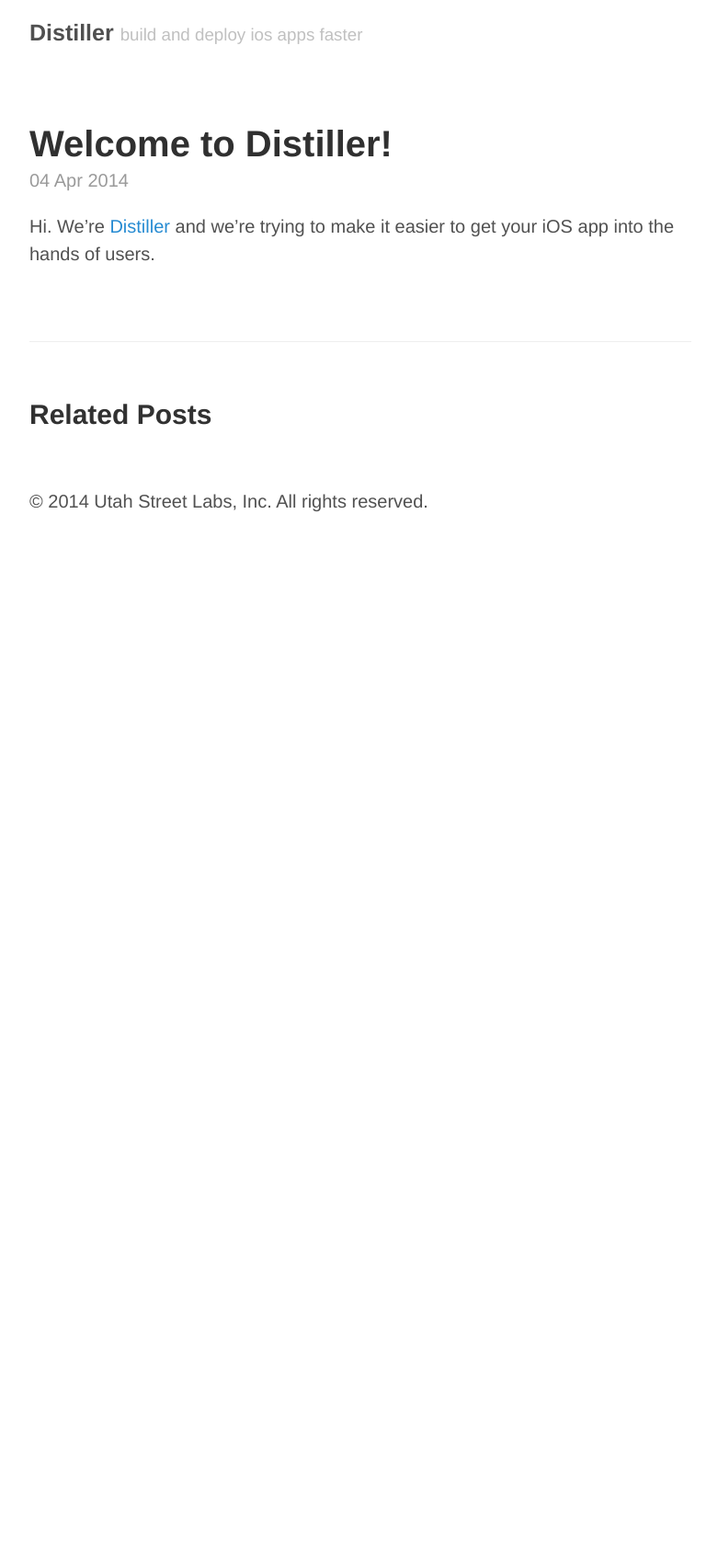
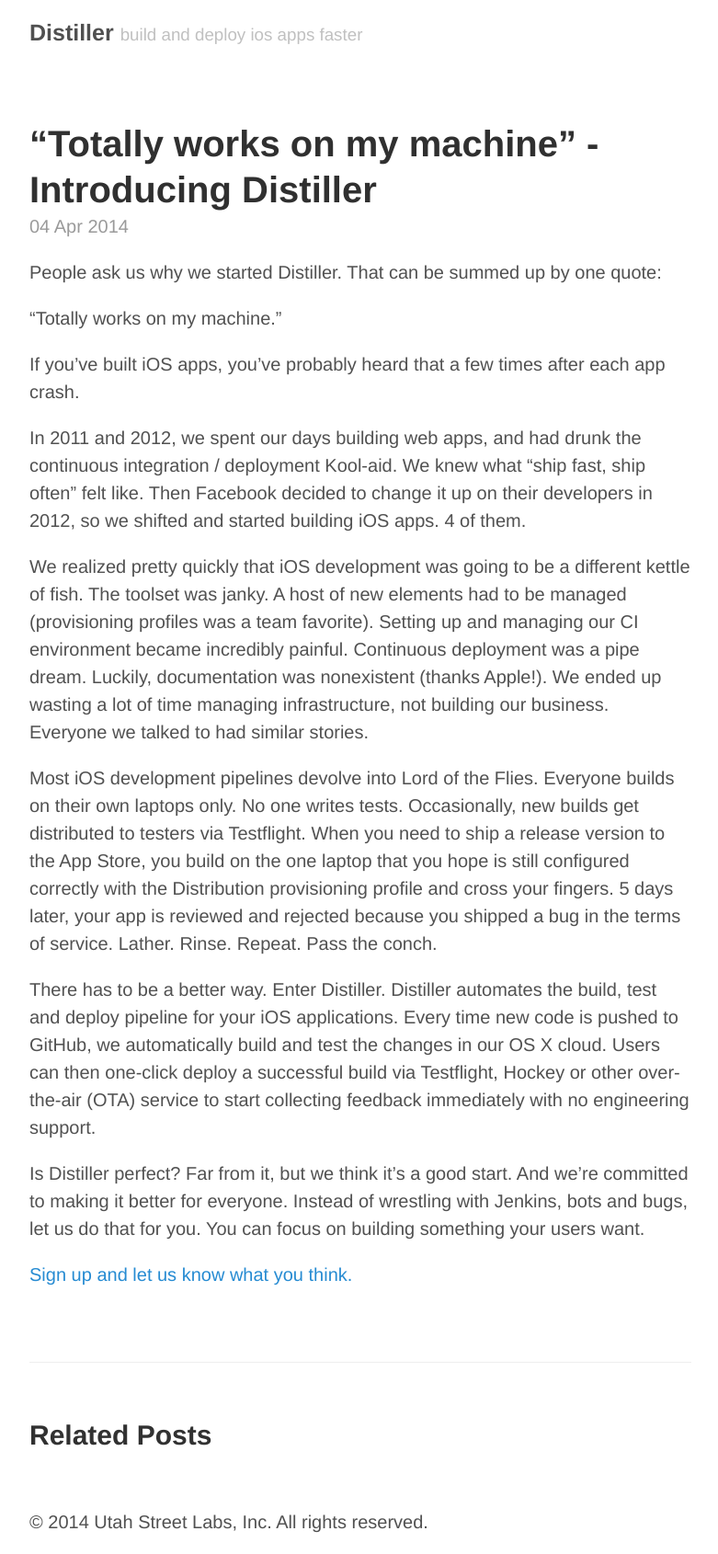
Before and after one commit to distiller/blog.distiller.io, a Jekyll site: the page built from _posts/2014-04-04-welcome.md, in a window 1280 px wide. Shown: the whole page at 92% size, without its empty margins (248-1029 px from the left). Built offline with Jekyll 4.4.1, drawn with Linux system fonts in a browser that asks for light colours; Markdown is read by kramdown in place of the engine named in the settings; before the commit the page ends 900 px from its top, so only the background shows below that.

Commit message:
this is the edited first post

```diff
--- a/_posts/2014-04-04-welcome.md
+++ b/_posts/2014-04-04-welcome.md
@@ -1,7 +1,22 @@
 ---
 layout: post
-title: Welcome to Distiller!
+title: “Totally works on my machine” - Introducing Distiller
 ---
 
-Hi. We're [Distiller](http://distiller.io) and we're trying to make it easier
-to get your iOS app into the hands of users.
+People ask us why we started Distiller.  That can be summed up by one quote:
+
+“Totally works on my machine.”
+
+If you’ve built iOS apps, you’ve probably heard that a few times after each app crash.
+
+In 2011 and 2012, we spent our days building web apps, and had drunk the continuous integration / deployment Kool-aid. We knew what “ship fast, ship often” felt like. Then Facebook decided to change it up on their developers in 2012, so we shifted and started building iOS apps. 4 of them.
+
+We realized pretty quickly that iOS development was going to be a different kettle of fish. The toolset was janky. A host of new elements had to be managed (provisioning profiles was a team favorite). Setting up and managing our CI environment became incredibly painful. Continuous deployment was a pipe dream. Luckily, documentation was nonexistent (thanks Apple!). We ended up wasting  a lot of time managing infrastructure, not building our business. Everyone we talked to had similar stories.
+
+Most iOS development pipelines devolve into Lord of the Flies. Everyone builds on their own laptops only. No one writes tests. Occasionally, new builds get distributed to testers via Testflight. When you need to ship a release version to the App Store, you build on the one laptop that you hope is still configured correctly with the Distribution provisioning profile and cross your fingers. 5 days later, your app is reviewed and rejected because you shipped a bug in the terms of service. Lather. Rinse. Repeat. Pass the conch.
+
+There has to be a better way. Enter Distiller. Distiller automates the build, test and deploy pipeline for your iOS applications. Every time new code is pushed to GitHub, we automatically build and test the changes in our OS X cloud.  Users can then one-click deploy a successful build via Testflight, Hockey or other over-the-air (OTA) service to start collecting feedback immediately with no engineering support.
+
+Is Distiller perfect? Far from it, but we think it’s a good start. And we’re committed to making it better for everyone. Instead of wrestling with Jenkins, bots and bugs, let us do that for you. You can focus on building something your users want.
+
+[Sign up and let us know what you think.](http://distiller.io/)
```
